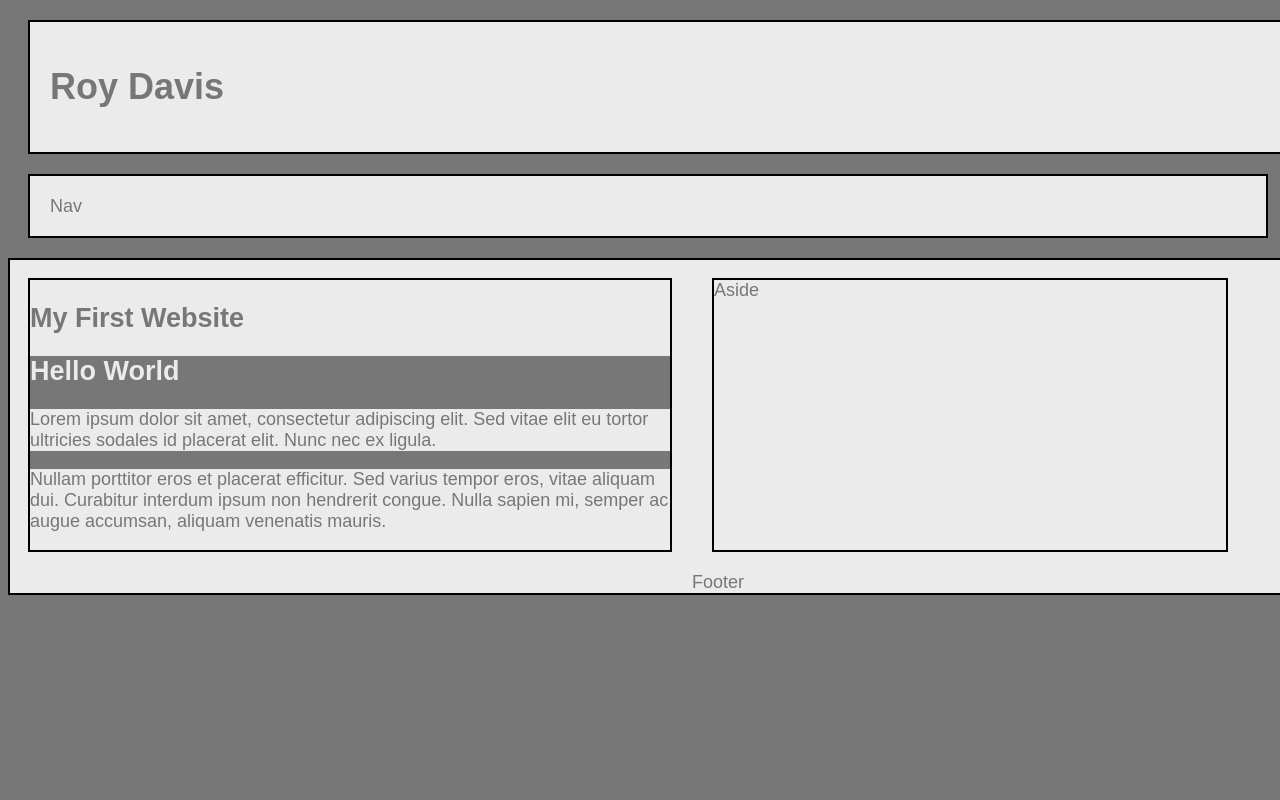
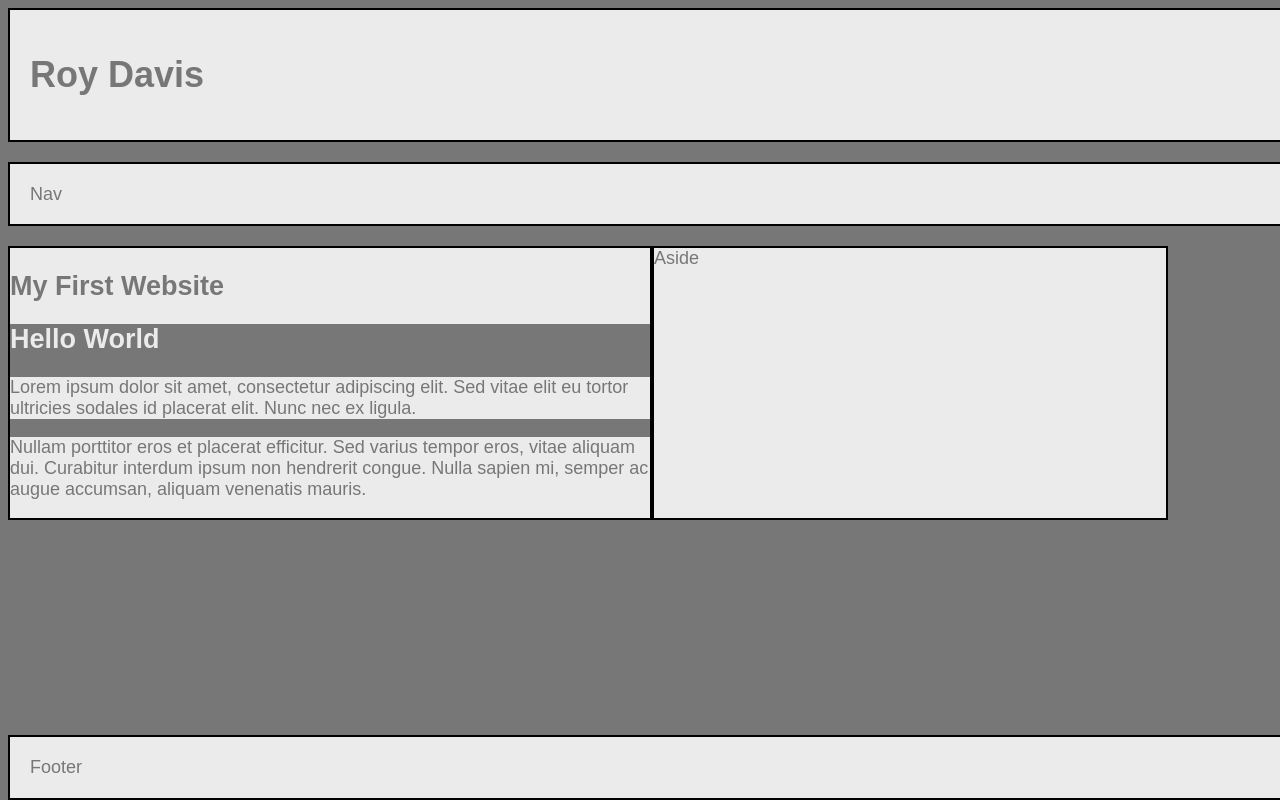
Before and after one commit to Ryby1024/HW-Wireframe, a plain HTML site: page index.html in a window 1280 px wide. Shown: the top 800 px of the page. Drawn offline with Linux system fonts and the light colour scheme.

Commit message:
final changes

```diff
--- a/style.css
+++ b/style.css
@@ -20,24 +20,29 @@ h1, p {
 section  {
     width: 50%;
     float: left;
-    margin: 20px;
+    margin-bottom: 20px;
 }
 aside {
     float: left;
     height: 270px;
     width: 40%;
-    margin: 20px;
+    margin-bottom: 20px;
 }
 header {
     width: 100%;
     padding: 20px;
-    margin: 20px;
+    margin-bottom: 20px;
+
 }
 nav {
     height: 20px;
     padding: 20px;
-    margin: 20px
+    margin-bottom: 20px;
 }
-footer {
+footer  {
+    position: absolute;
+    bottom: 0;
     width: 100%;
+    padding: 20px;
+    margin-top: 20px;
 }
```
